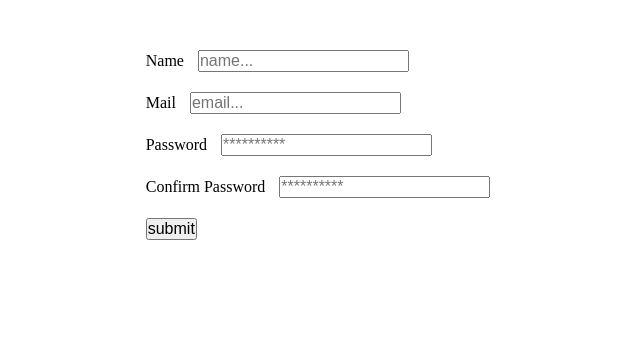
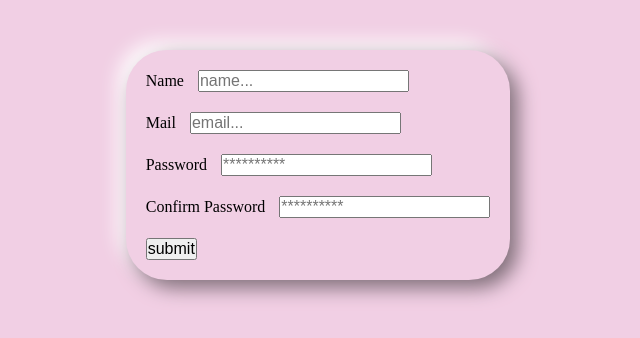
Before and after one commit to AmarokNoT/formsExercices, a plain HTML site: page index.html in a window 1280 px wide. Shown: the whole page, without its empty margins (322-962 px from the left). Drawn offline with Linux system fonts and the light colour scheme.

Commit message:
ajout des modifs

```diff
--- a/index.html
+++ b/index.html
@@ -12,18 +12,22 @@
             <div class="nom">
                 <label for="name">Name</label>
                 <input type="text" id="name" placeholder="name...">
+                <p class="msg hidden"></p>
             </div>
             <div class="mail">
                 <label for="email">Mail</label>
                 <input type="mail" id="email" placeholder="email...">
+                <p class="msg hidden"></p>
             </div>
             <div class="password">
                 <label for="password">Password</label>
                 <input type="password" name="" id="password" placeholder="**********">
+                <p class="msg hidden"></p>
             </div>
             <div class="confirmPassword">
                 <label for="confirmPassword">Confirm Password</label>
                 <input type="password" id="confirmPassword" placeholder="**********">
+                <p class="msg hidden"></p>
             </div>
             <div class="btn">
                 <input type="button" value="submit">
--- a/style.css
+++ b/style.css
@@ -3,6 +3,10 @@
   padding: 0;
   box-sizing: border-box;
   font-size: 1rem;
+}
+
+body {
+  background: #f1cfe4;
 }
 
 .container {
@@ -20,6 +24,10 @@
   flex-direction: column;
   justify-content: center;
   gap: 20px;
+  padding: 20px;
+  border-radius: 41px;
+  background: #f1cfe4;
+  box-shadow: 8px 8px 19px #806e79, -8px -8px 19px #ffffff;
 }
 
 label {
```
Lines whose indentation alone changed are shown as unchanged.
